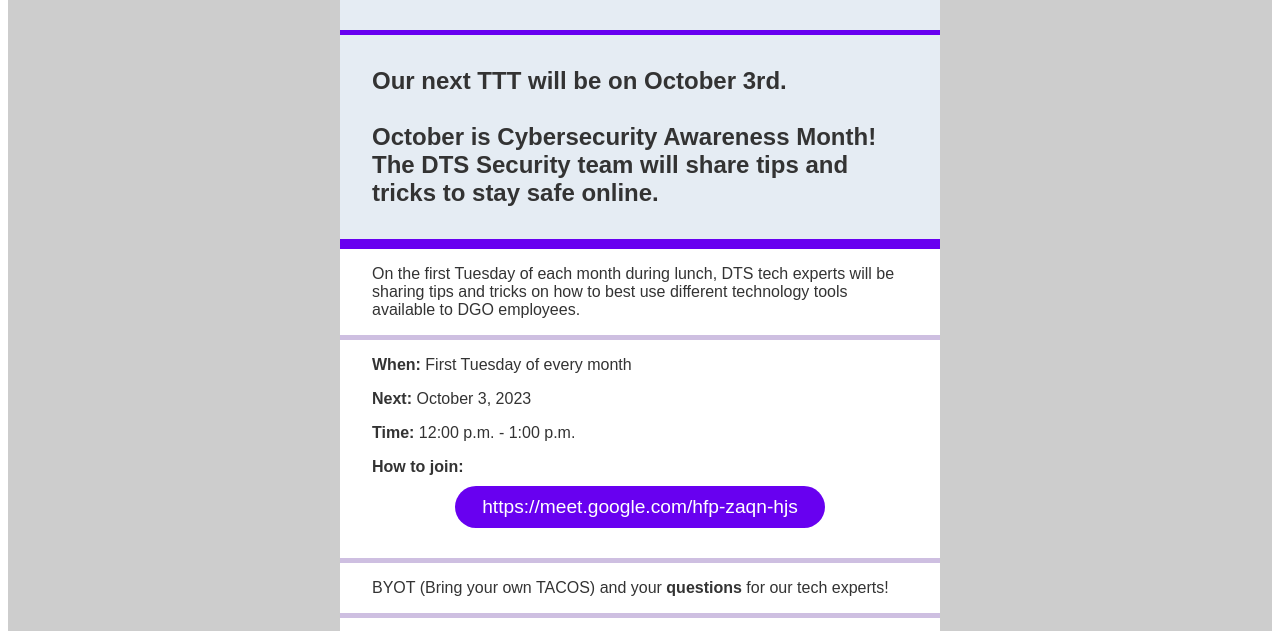
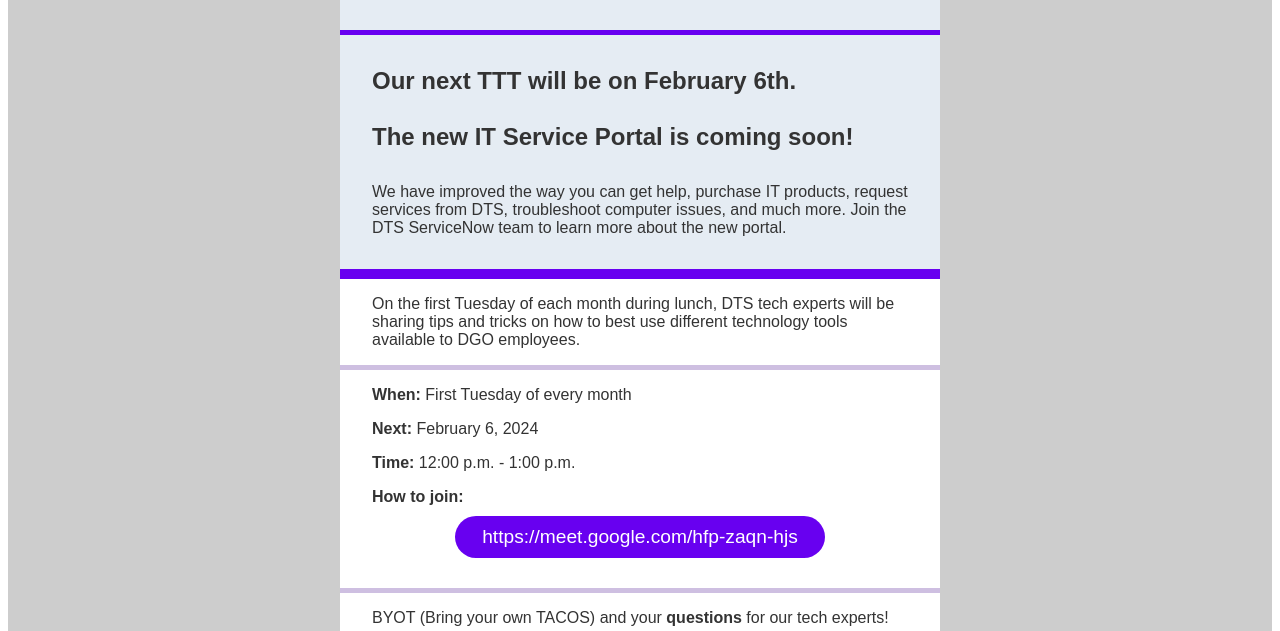
Before and after one commit to utahdts/dts-tacos-and-tech-tuesday, a plain HTML site: page index.html in a window 1280 px wide. Shown: the part 640-1271 px from the top of the page. Drawn offline with Linux system fonts and the light colour scheme.

Commit message:
Feb 2024 TTT

```diff
--- a/index.html
+++ b/index.html
@@ -23,7 +23,9 @@
 						<h1 style="padding: 32px; margin: 0; background: #e5ecf3;">Department of Government Operations employees are invited to join us for <span style="color: #6800f0;">Tacos and Tech Tuesday!</span></h1>
 
 						<div style="width: 100%; height: 5px; background: #6800f0"></div>
-						<h2 style="padding: 32px; background: #e5ecf3; margin: 0;">Our next TTT will be on October 3rd. <br><br>October is Cybersecurity Awareness Month! The DTS Security team will share tips and tricks to stay safe online.</h2>
+						<h2 style="padding: 32px; background: #e5ecf3; margin: 0;">Our next TTT will be on February 6th. <br><br>The new IT Service Portal is coming soon!</h2>
+						<p style="padding: 0 32px 32px 32px; background: #e5ecf3; margin: 0;">We have improved the way you can get help, purchase IT products, request services from DTS, troubleshoot computer issues, and much more.
+							Join the DTS ServiceNow team to learn more about the new portal.</p>
 						<div style="width: 100%; height: 5px; background: #6800f0"></div>
 
 						<div style="width: 100%; height: 5px; background: #6800f0"></div>
@@ -31,7 +33,7 @@
 
 						<div style="width: 100%; height: 5px; background: #cebfe1"></div>
 						<p style="padding: 0 32px;"><strong>When:</strong> First Tuesday of every month</p>
-						<p style="padding: 0 32px;"><strong>Next:</strong> October 3, 2023</p>
+						<p style="padding: 0 32px;"><strong>Next:</strong> February 6, 2024</p>
 						<p style="padding: 0 32px;"><strong>Time:</strong> 12:00 p.m. - 1:00 p.m.</p>
 						<p style="padding: 0 32px;"><strong>How to join:</strong> <a style="display: block; width: 330px; padding: 10px 20px; border-radius: 999px; background: #6800f0; color: white; margin: 10px auto 30px auto; text-align: center; text-decoration: none; font-size: 1.2em;" href="https://meet.google.com/hfp-zaqn-hjs">https://meet.google.com/hfp-zaqn-hjs</a></p>
 
```
